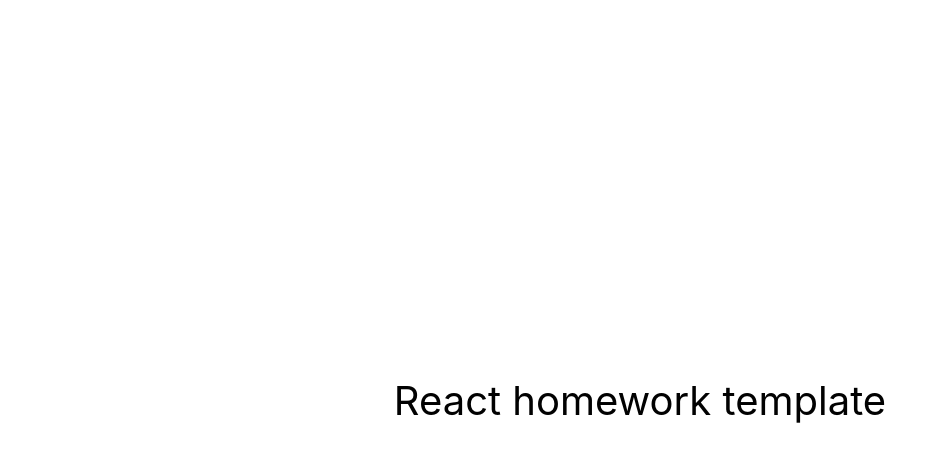
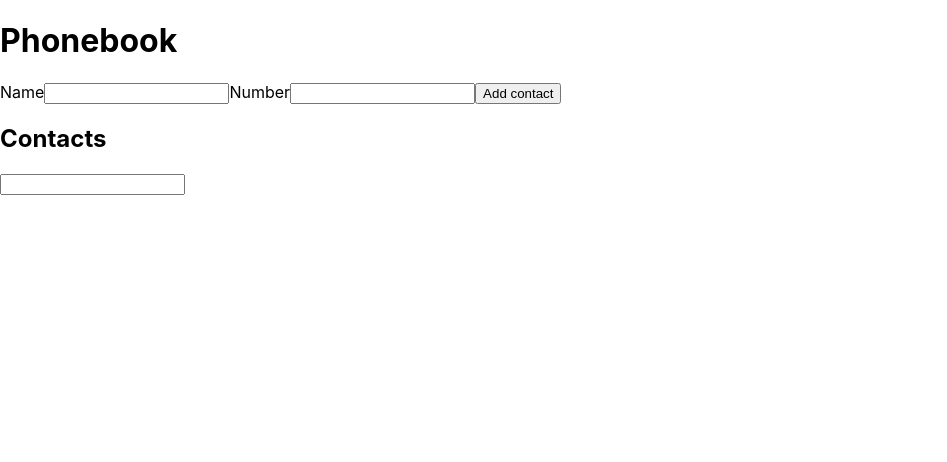
Before and after one commit to shmetanelena/goit-react-hw-02-phonebook, a React (Create React App) app: page / in a window 1280 px wide. Shown: the top 462 px of the page, without its empty margins (0-947 px from the left). Built offline with nearby package versions, Linux system fonts and the light colour scheme.

Commit message:
add tasks

```diff
--- a/package.json
+++ b/package.json
@@ -7,6 +7,7 @@
     "@testing-library/jest-dom": "^5.16.3",
     "@testing-library/react": "^12.1.4",
     "@testing-library/user-event": "^13.5.0",
+    "nanoid": "^4.0.0",
     "react": "^18.1.0",
     "react-dom": "^18.1.0",
     "react-scripts": "5.0.1",
@@ -36,5 +37,8 @@
       "last 1 firefox version",
       "last 1 safari version"
     ]
+  },
+  "devDependencies": {
+    "prop-types": "^15.8.1"
   }
 }
--- a/src/components/App.jsx
+++ b/src/components/App.jsx
@@ -1,16 +1,64 @@
-export const App = () => {
-  return (
-    <div
-      style={{
-        height: '100vh',
-        display: 'flex',
-        justifyContent: 'center',
-        alignItems: 'center',
-        fontSize: 40,
-        color: '#010101'
-      }}
-    >
-      React homework template
-    </div>
-  );
-};
+import React, { Component } from 'react';
+import { ContactForm } from './ContactForm';
+import { ContactList } from './ContactList';
+import { Filter } from './Filter';
+import { nanoid } from 'nanoid';
+
+export class App extends Component {
+  state = {
+    contacts: [],
+    filter: '',
+  };
+
+  addContact = ({ name, number }) => {
+    if (this.state.contacts.find(contact => contact.name === name)) {
+      alert(`${name} is already in contacts.`);
+      return false;
+    }
+    const contact = { id: nanoid(), name, number };
+    this.setState(({ contacts }) => ({
+      contacts: [...contacts, contact],
+    }));
+    return true;
+  };
+
+  deleteContact = contactId => {
+    this.setState(prevState => ({
+      contacts: prevState.contacts.filter(contact => contact.id !== contactId),
+    }));
+  };
+
+  changeFilter = e => {
+    this.setState({ filter: e.currentTarget.value });
+  };
+
+  getVisibleContacts = () => {
+    const { contacts, filter } = this.state;
+    if (filter.length === 0) {
+      return contacts;
+    }
+    const normolizedFilter = filter.toLowerCase();
+    return contacts.filter(({ name }) =>
+      name.toLowerCase().includes(normolizedFilter)
+    );
+  };
+
+  render() {
+    const { filter } = this.state;
+    const visibleContacts = this.getVisibleContacts();
+
+    return (
+      <div>
+        <h1>Phonebook</h1>
+        <ContactForm onSubmit={this.addContact} />
+
+        <h2>Contacts</h2>
+        <Filter onChange={this.changeFilter} value={filter} />
+        <ContactList
+          contacts={visibleContacts}
+          onDeleteContact={this.deleteContact}
+        />
+      </div>
+    );
+  }
+}
--- /dev/null
+++ b/src/components/ContactForm/ContactForm.js
@@ -0,0 +1,71 @@
+import React, { Component } from 'react';
+import { nanoid } from 'nanoid';
+import PropTypes from 'prop-types';
+
+const INITIAL_STATE = {
+  name: '',
+  number: '',
+};
+
+export class ContactForm extends Component {
+  static propTypes = {
+    onSubmit: PropTypes.func.isRequired,
+  };
+
+  state = { ...INITIAL_STATE };
+  nameInputId = nanoid();
+  numberInputId = nanoid();
+
+  handleChange = e => {
+    const { name, value } = e.target;
+    this.setState({ [name]: value });
+  };
+
+  handelSubmit = e => {
+    e.preventDefault();
+    if (!this.props.onSubmit({ ...this.state })) {
+      return;
+    }
+    this.reset();
+  };
+
+  reset = () => {
+    this.setState({ ...INITIAL_STATE });
+  };
+
+  render() {
+    const { name, number } = this.state;
+    return (
+      <form onSubmit={this.handelSubmit}>
+        <label htmlFor={this.nameInputId}>
+          Name
+          <input
+            type="text"
+            name="name"
+            pattern="^[a-zA-Zа-яА-Я]+(([' -][a-zA-Zа-яА-Я ])?[a-zA-Zа-яА-Я]*)*$"
+            title="Name may contain only letters, apostrophe, dash and spaces. For example Adrian, Jacob Mercer, Charles de Batz de Castelmore d'Artagnan"
+            required
+            value={name}
+            onChange={this.handleChange}
+            id={this.nameInputId}
+          />
+        </label>
+
+        <label htmlFor={this.numberInputId}>
+          Number
+          <input
+            type="tel"
+            name="number"
+            pattern="\+?\d{1,4}?[-.\s]?\(?\d{1,3}?\)?[-.\s]?\d{1,4}[-.\s]?\d{1,4}[-.\s]?\d{1,9}"
+            title="Phone number must be digits and can contain spaces, dashes, parentheses and can start with +"
+            required
+            value={number}
+            onChange={this.handleChange}
+            id={this.numberInputId}
+          />
+        </label>
+        <button type="submit">Add contact</button>
+      </form>
+    );
+  }
+}
--- /dev/null
+++ b/src/components/ContactForm/index.js
@@ -0,0 +1 @@
+export { ContactForm } from './ContactForm';
--- /dev/null
+++ b/src/components/ContactList/ContactList.css
@@ -0,0 +1,9 @@
+.ContactList {
+  width: 480px;
+}
+
+.ContactList__item {
+  display: flex;
+  align-items: center;
+  justify-content: space-between;
+}
--- /dev/null
+++ b/src/components/ContactList/ContactList.js
@@ -0,0 +1,26 @@
+import './ContactList.css';
+import PropTypes from 'prop-types';
+
+export const ContactList = ({ contacts, onDeleteContact }) => (
+  <ul className="ContactList">
+    {contacts.map(({ id, name, number }) => (
+      <li key={id} className="ContactList__item">
+        <p>
+          {name}: {number}
+        </p>
+        <button onClick={() => onDeleteContact(id)}>Delete</button>
+      </li>
+    ))}
+  </ul>
+);
+
+ContactList.propTypes = {
+  contacts: PropTypes.arrayOf(
+    PropTypes.shape({
+      id: PropTypes.string.isRequired,
+      name: PropTypes.string.isRequired,
+      number: PropTypes.string.isRequired,
+    })
+  ),
+  onDeleteContact: PropTypes.func.isRequired,
+};
--- /dev/null
+++ b/src/components/ContactList/index.js
@@ -0,0 +1 @@
+export { ContactList } from './ContactList';
--- /dev/null
+++ b/src/components/Filter/Filter.js
@@ -0,0 +1,12 @@
+import PropTypes from 'prop-types';
+
+export const Filter = ({ value, onChange }) => (
+  <div>
+    <input type="text" onChange={onChange} value={value} />
+  </div>
+);
+
+Filter.propTypes = {
+  value: PropTypes.string.isRequired,
+  onChange: PropTypes.func.isRequired,
+};
--- /dev/null
+++ b/src/components/Filter/index.js
@@ -0,0 +1 @@
+export { Filter } from './Filter';
```
Also changed, not shown: 1 other file (tests, documents, lock files or other folders).
